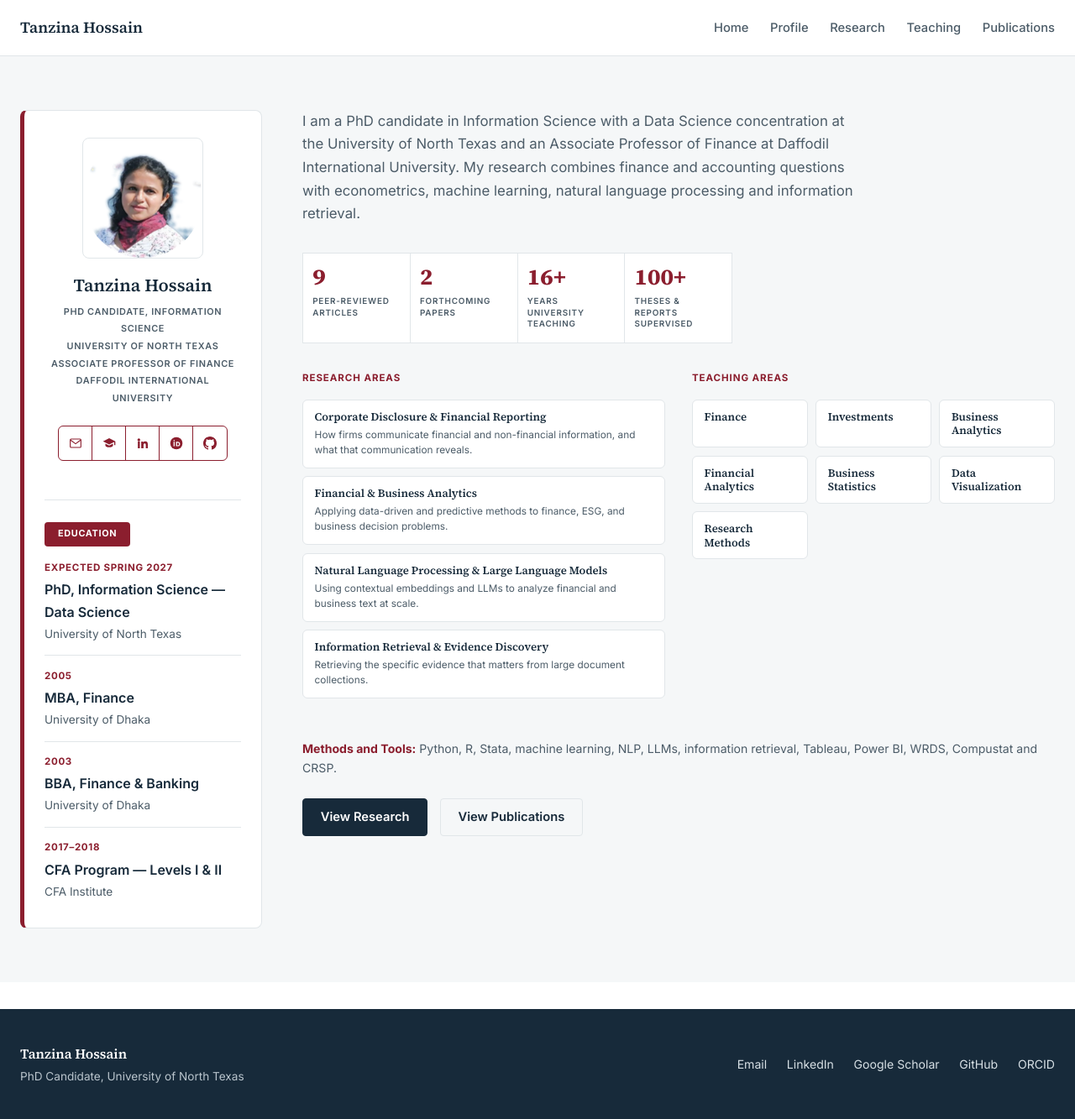
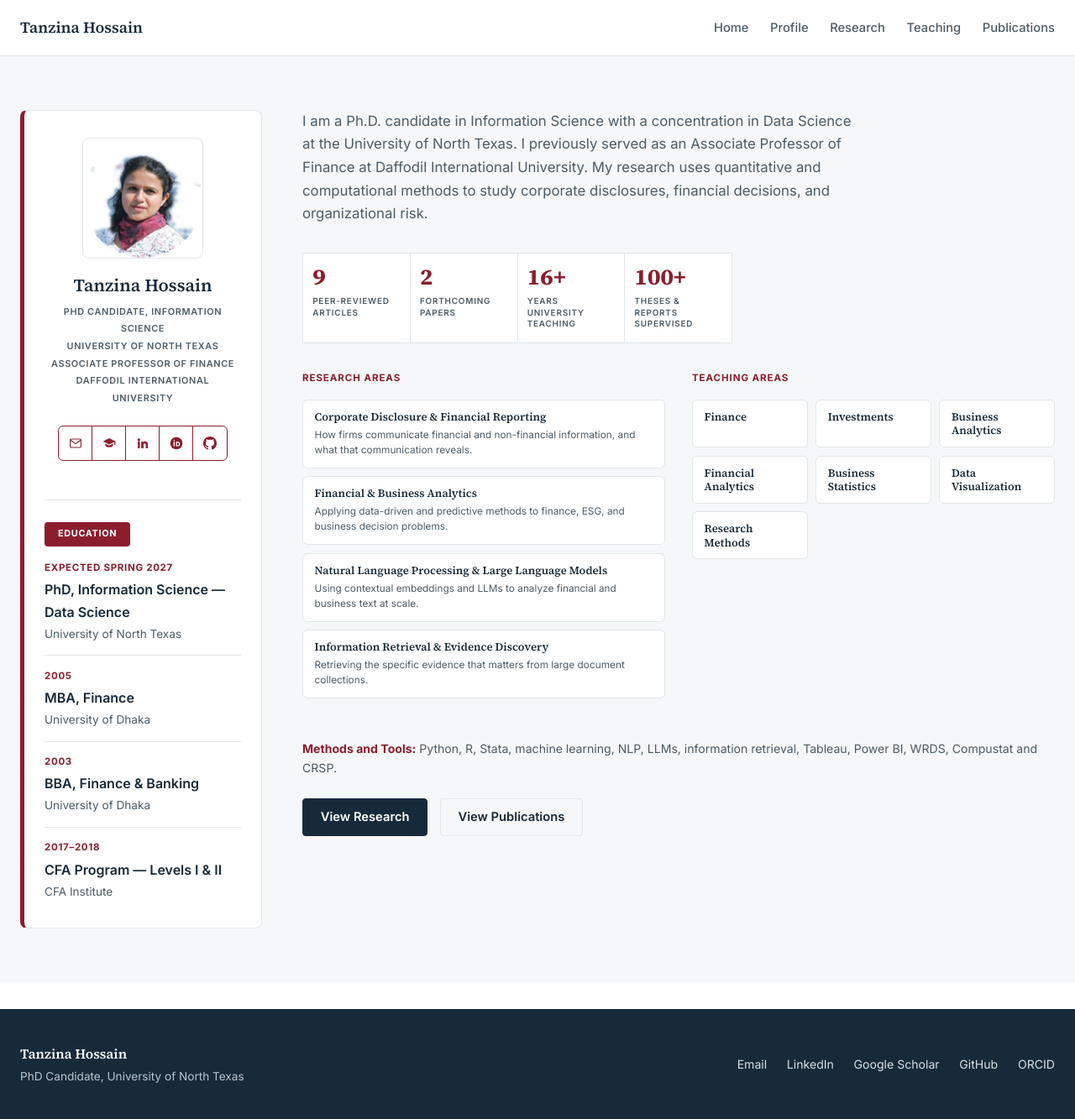
Before and after one commit to tanzinahossain/tanzinahossain.github.io, a Jekyll site: the page built from index.html, in a window 1280 px wide. Shown: the whole page at 84% size. Built offline with Jekyll 4.4.1, drawn with Linux system fonts in a browser that asks for light colours.

Commit message:
Update home page bio: Ph.D. candidate wording, DIU role in past tense, research focus
Co-Authored-By: Claude Opus 5.5 <noreply@anthropic.com>

```diff
--- a/index.html
+++ b/index.html
@@ -66,7 +66,7 @@ description: Finance educator and computational business researcher — corporat
     </div>
 
     <div class="bio-col">
-      <p class="lede">I am a PhD candidate in Information Science with a Data Science concentration at the University of North Texas and an Associate Professor of Finance at Daffodil International University. My research combines finance and accounting questions with econometrics, machine learning, natural language processing and information retrieval.</p>
+      <p class="lede">I am a Ph.D. candidate in Information Science with a concentration in Data Science at the University of North Texas. I previously served as an Associate Professor of Finance at Daffodil International University. My research uses quantitative and computational methods to study corporate disclosures, financial decisions, and organizational risk.</p>
 
       <div class="stats" id="stats">
         <div class="stat"><div class="sv2">9</div><div class="sl">Peer-reviewed<br>articles</div></div>
```
Also changed, not shown: 1 other file.
